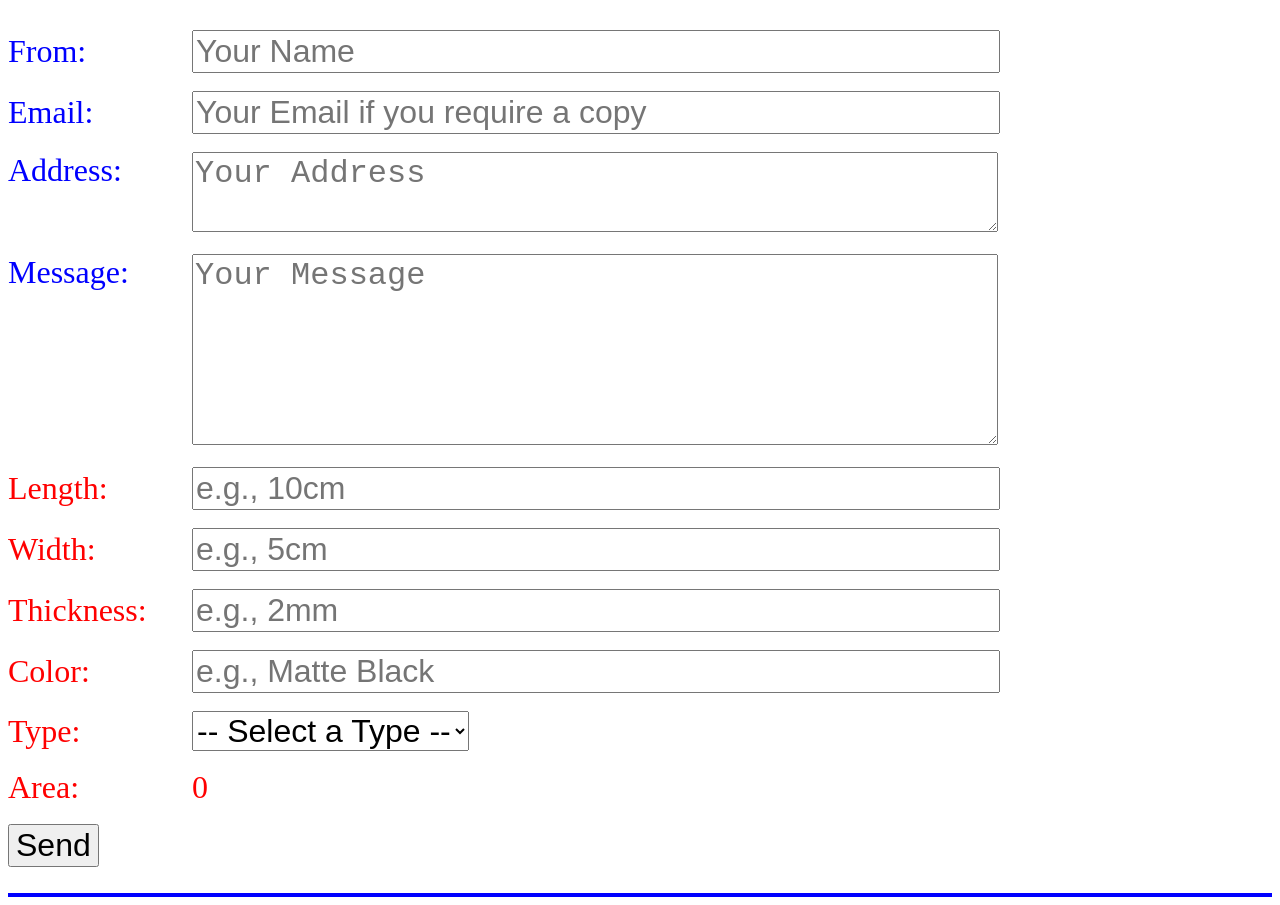
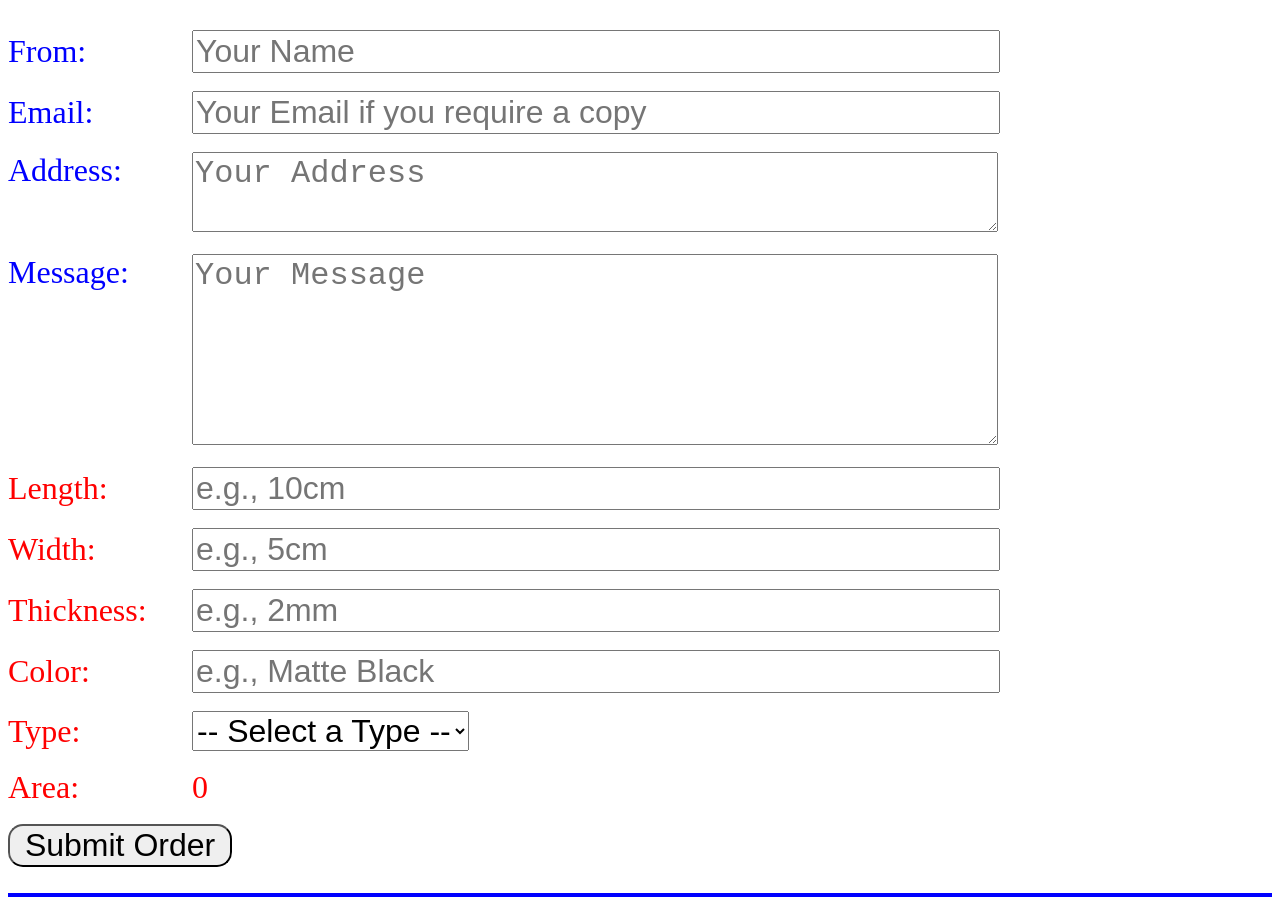
Before and after one commit to Pronto2222/My-Website, a plain HTML site: page Purchase-order.html in a window 1280 px wide. Shown: the part 157-1062 px from the top of the page. Drawn offline with nearby package versions, Linux system fonts and the light colour scheme.

Commit message:
Update button style and text in Purchase-order.html

```diff
--- a/Purchase-order.html
+++ b/Purchase-order.html
@@ -135,8 +135,8 @@
       </div>
       <br>
 
-    <button type="submit" style="font-size: 32px;">
-        Send
+    <button type="submit" style="font-size: 32px; border-radius: 15px;">
+        &nbspSubmit Order&nbsp
     </button>
 
     </form>
```
